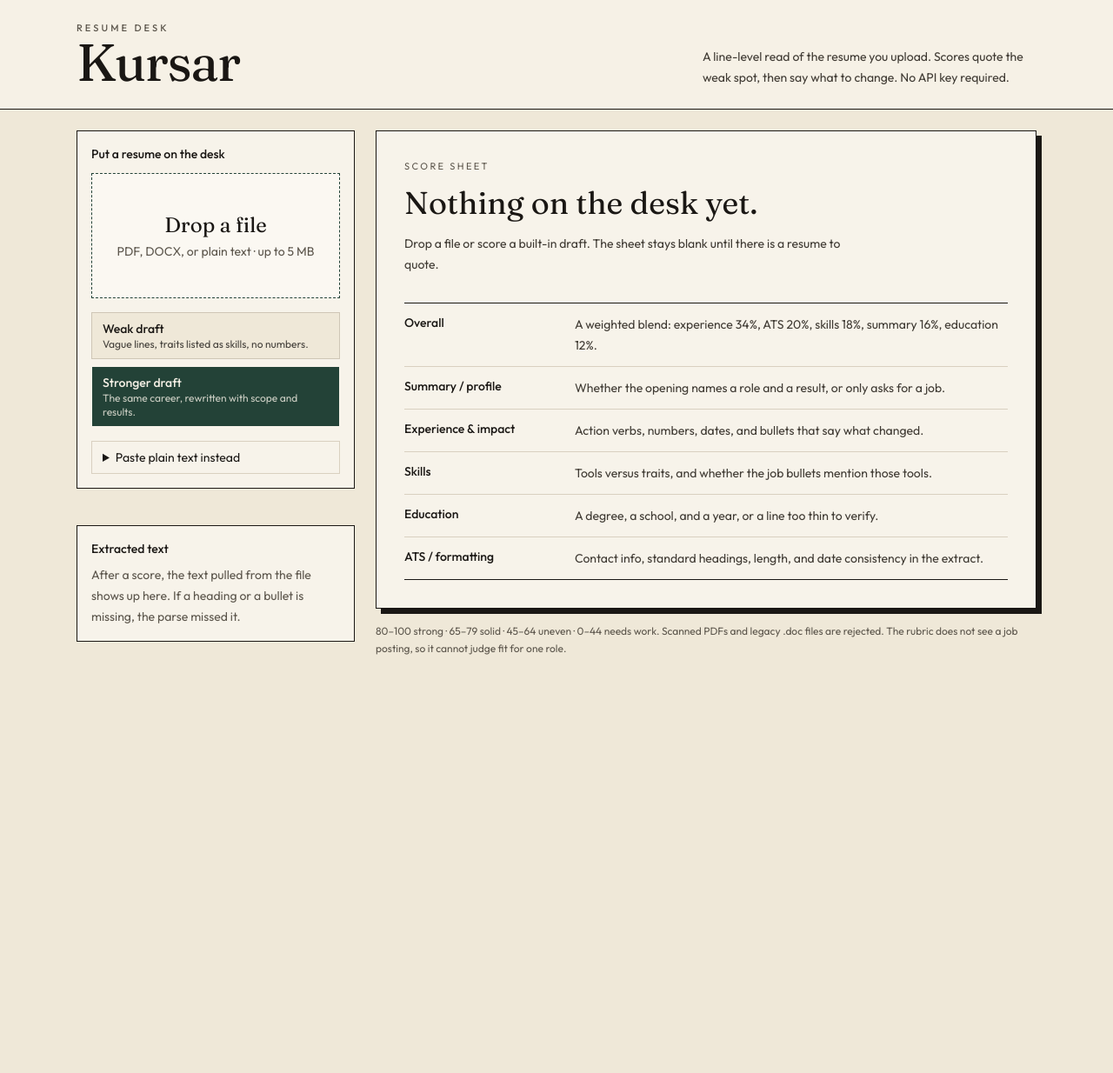
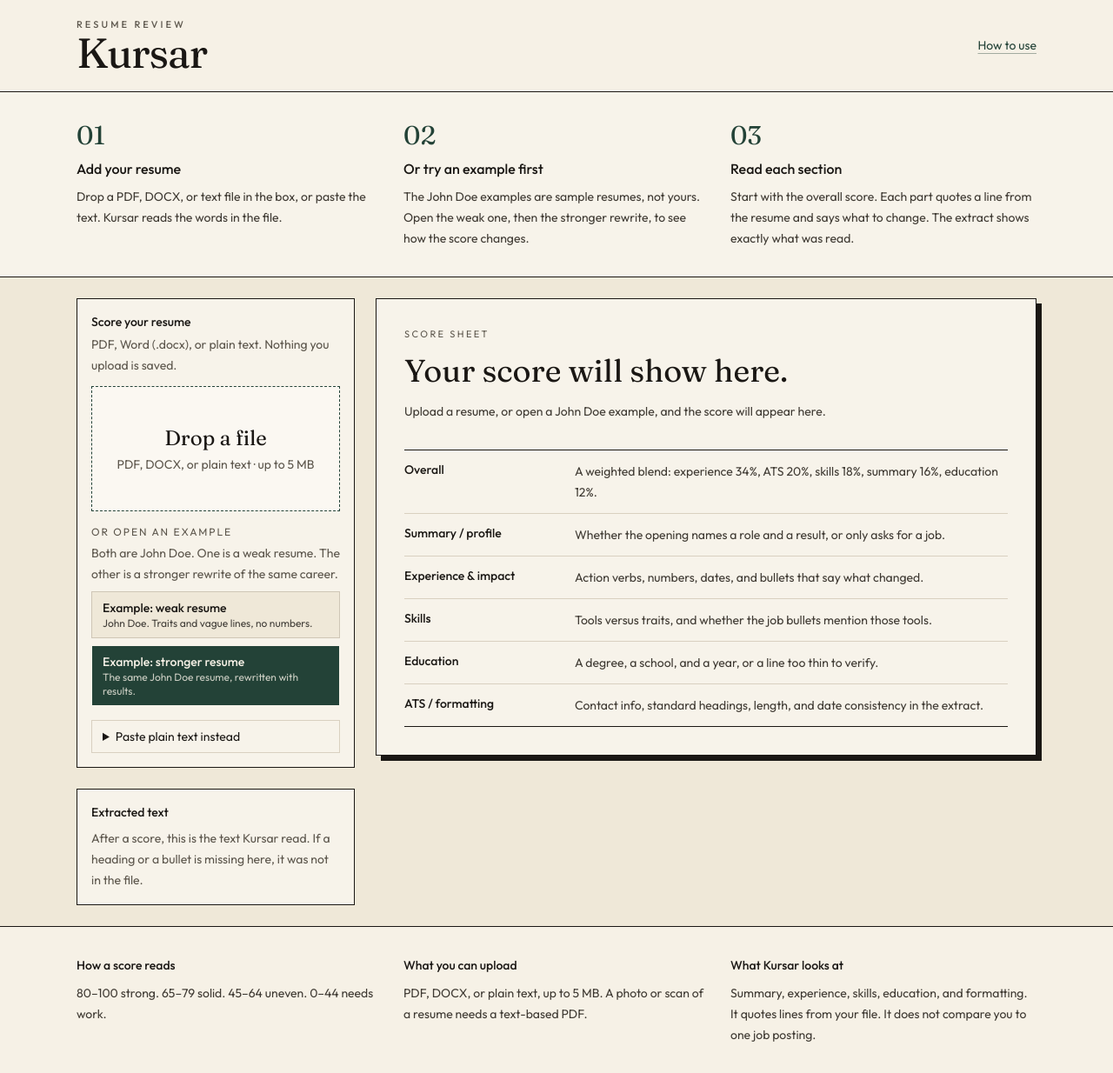
Before and after one commit to sarveshkd/Kursar, a Next.js app: page / in a window 1280 px wide. Shown: the whole page at 87% size. Before the commit the page ends 800 px from the top, so only its background shows below. Built offline with nearby package versions, Linux system fonts and the light colour scheme.

Commit message:
Present Kursar as a site, with John Doe examples.
Remove the header blurb, label the sample resumes as examples, and add a short how-to plus a footer.

Co-authored-by: sarveshkurhade30 <sarveshkurhade30@gmail.com>

```diff
--- a/src/app/layout.tsx
+++ b/src/app/layout.tsx
@@ -15,7 +15,7 @@ const fraunces = Fraunces({
 
 export const metadata: Metadata = {
   title: "Kursar — Resume desk",
-  description: "Score a resume section by section and see the exact lines to rewrite. No API key required.",
+  description: "Upload a resume and see a score for each section, with the exact lines to rewrite.",
 }
 
 export default function RootLayout({ children }: { children: ReactNode }) {
--- a/src/components/extract-panel.tsx
+++ b/src/components/extract-panel.tsx
@@ -6,7 +6,7 @@ export function ExtractPanel({ report }: { report: ScoreReport | null }) {
       <section className="border border-[#1a1714] bg-[#f7f3ea] p-4">
         <h2 className="text-sm font-medium text-[#1a1714]">Extracted text</h2>
         <p className="mt-2 text-sm leading-6 text-[#5c564c]">
-          After a score, the text pulled from the file shows up here. If a heading or a bullet is missing, the parse missed it.
+          After a score, this is the text Kursar read. If a heading or a bullet is missing here, it was not in the file.
         </p>
       </section>
     )
--- a/src/components/review-desk.tsx
+++ b/src/components/review-desk.tsx
@@ -37,7 +37,7 @@ export function ReviewDesk() {
       await receive(response)
     } catch {
       setReport(null)
-      setError("The review could not be completed. Start the dev server and try the file again.")
+      setError("The review could not be completed. Check your connection and try again.")
     } finally {
       setLoading(false)
     }
@@ -67,16 +67,31 @@ export function ReviewDesk() {
   return (
     <div className="min-h-full bg-[#efe8d8] text-[#1a1714]">
       <header className="border-b border-[#1a1714] bg-[#f6f1e6]">
-        <div className="mx-auto flex max-w-6xl flex-col gap-4 px-4 py-6 sm:flex-row sm:items-end sm:justify-between sm:px-6">
+        <div className="mx-auto flex max-w-6xl items-center justify-between px-4 py-5 sm:px-6">
           <div>
-            <p className="text-[11px] font-medium tracking-[0.28em] text-[#5c564c] uppercase">Resume desk</p>
-            <h1 className="font-display text-5xl leading-none tracking-tight sm:text-6xl">Kursar</h1>
+            <p className="text-[11px] font-medium tracking-[0.28em] text-[#5c564c] uppercase">Resume review</p>
+            <h1 className="font-display text-4xl leading-none tracking-tight sm:text-5xl">Kursar</h1>
           </div>
-          <p className="max-w-sm text-sm leading-6 text-[#3f3a33]">
-            A line-level read of the resume you upload. Scores quote the weak spot, then say what to change. No API key required.
-          </p>
+          <a
+            href="#how-to-use"
+            className="text-sm text-[#234237] underline decoration-[#234237]/40 underline-offset-4 hover:decoration-[#234237]"
+          >
+            How to use
+          </a>
         </div>
       </header>
+
+      <section id="how-to-use" className="border-b border-[#1a1714] bg-[#f7f3ea]">
+        <div className="mx-auto grid max-w-6xl gap-6 px-4 py-8 sm:px-6 md:grid-cols-3">
+          {STEPS.map((step) => (
+            <div key={step.number}>
+              <p className="font-display text-3xl text-[#234237]">{step.number}</p>
+              <h2 className="mt-2 text-base font-medium text-[#1a1714]">{step.title}</h2>
+              <p className="mt-2 text-sm leading-6 text-[#3f3a33]">{step.body}</p>
+            </div>
+          ))}
+        </div>
+      </section>
 
       {error ? (
         <div className="mx-auto max-w-6xl px-4 pt-4 sm:px-6">
@@ -89,7 +104,10 @@ export function ReviewDesk() {
       <main className="mx-auto grid max-w-6xl gap-6 px-4 py-6 sm:px-6 lg:grid-cols-[320px_minmax(0,1fr)]">
         <div className="order-1 space-y-4 lg:col-start-1 lg:row-start-1">
           <section className="border border-[#1a1714] bg-[#f7f3ea] p-4">
-            <h2 className="text-sm font-medium">Put a resume on the desk</h2>
+            <h2 className="text-sm font-medium">Score your resume</h2>
+            <p className="mt-1 text-sm leading-6 text-[#5c564c]">
+              PDF, Word (.docx), or plain text. Nothing you upload is saved.
+            </p>
             <label
               className={`mt-3 flex min-h-36 cursor-pointer flex-col items-center justify-center border border-dashed px-4 py-6 text-center ${
                 dragOver ? "border-[#234237] bg-[#e7f0ea]" : "border-[#234237] bg-[#fbf8f2]"
@@ -119,7 +137,11 @@ export function ReviewDesk() {
                 }}
               />
             </label>
-            <div className="mt-4 grid gap-2">
+            <p className="mt-4 text-xs tracking-[0.16em] text-[#5c564c] uppercase">Or open an example</p>
+            <p className="mt-1 text-sm leading-6 text-[#5c564c]">
+              Both are John Doe. One is a weak resume. The other is a stronger rewrite of the same career.
+            </p>
+            <div className="mt-2 grid gap-2">
               {(Object.keys(SAMPLES) as SampleId[]).map((id) => (
                 <Button
                   key={id}
@@ -166,15 +188,48 @@ export function ReviewDesk() {
 
         <div className="order-2 lg:col-start-2 lg:row-start-1 lg:row-span-2">
           <ScoreSheet report={loading ? null : report} loading={loading} onSample={scoreSample} />
-          <p className="mt-4 text-xs leading-5 text-[#5c564c]">
-            80–100 strong · 65–79 solid · 45–64 uneven · 0–44 needs work. Scanned PDFs and legacy .doc files are rejected.
-            The rubric does not see a job posting, so it cannot judge fit for one role.
-          </p>
         </div>
       </main>
+
+      <footer className="border-t border-[#1a1714] bg-[#f6f1e6]">
+        <div className="mx-auto grid max-w-6xl gap-6 px-4 py-8 text-sm leading-6 text-[#3f3a33] sm:px-6 md:grid-cols-3">
+          <div>
+            <p className="font-medium text-[#1a1714]">How a score reads</p>
+            <p className="mt-2">80–100 strong. 65–79 solid. 45–64 uneven. 0–44 needs work.</p>
+          </div>
+          <div>
+            <p className="font-medium text-[#1a1714]">What you can upload</p>
+            <p className="mt-2">PDF, DOCX, or plain text, up to 5 MB. A photo or scan of a resume needs a text-based PDF.</p>
+          </div>
+          <div>
+            <p className="font-medium text-[#1a1714]">What Kursar looks at</p>
+            <p className="mt-2">
+              Summary, experience, skills, education, and formatting. It quotes lines from your file. It does not compare you to one job posting.
+            </p>
+          </div>
+        </div>
+      </footer>
     </div>
   )
 }
+
+const STEPS = [
+  {
+    number: "01",
+    title: "Add your resume",
+    body: "Drop a PDF, DOCX, or text file in the box, or paste the text. Kursar reads the words in the file.",
+  },
+  {
+    number: "02",
+    title: "Or try an example first",
+    body: "The John Doe examples are sample resumes, not yours. Open the weak one, then the stronger rewrite, to see how the score changes.",
+  },
+  {
+    number: "03",
+    title: "Read each section",
+    body: "Start with the overall score. Each part quotes a line from the resume and says what to change. The extract shows exactly what was read.",
+  },
+]
 
 function clientFileError(file: File): string | null {
   if (file.size === 0) return UPLOAD_MESSAGES.empty
--- a/src/components/score-sheet.tsx
+++ b/src/components/score-sheet.tsx
@@ -34,9 +34,9 @@ export function ScoreSheet({
     return (
       <section className="sheet-shadow border border-[#1a1714] bg-[#f7f3ea] p-6 sm:p-8">
         <p className="text-[11px] tracking-[0.22em] text-[#5c564c] uppercase">Score sheet</p>
-        <h2 className="font-display mt-3 text-4xl leading-tight text-[#1a1714]">Nothing on the desk yet.</h2>
+        <h2 className="font-display mt-3 text-4xl leading-tight text-[#1a1714]">Your score will show here.</h2>
         <p className="mt-3 max-w-lg text-sm leading-6 text-[#3f3a33]">
-          Drop a file or score a built-in draft. The sheet stays blank until there is a resume to quote.
+          Upload a resume, or open a John Doe example, and the score will appear here.
         </p>
         <dl className="mt-8 divide-y divide-[#d9d0c0] border-y border-[#1a1714]">
           {BLANK_ROWS.map((row) => (
@@ -78,9 +78,6 @@ export function ScoreSheet({
           </div>
         </div>
         <p className="mt-4 max-w-2xl text-sm leading-6 text-[#3f3a33]">{overall?.reason}</p>
-        <p className="mt-3 text-xs tracking-wide text-[#5c564c] uppercase">
-          {report.engine === "rubric" ? "Local rubric · no API key" : "OpenAI scorer"}
-        </p>
         {report.note ? <p className="mt-2 text-sm text-[#8a5a12]">{report.note}</p> : null}
         {otherSample ? (
           <button
@@ -88,7 +85,7 @@ export function ScoreSheet({
             className="mt-4 text-sm text-[#234237] underline decoration-[#234237]/40 underline-offset-4 hover:decoration-[#234237]"
             onClick={() => onSample(otherSample)}
           >
-            {otherSample === "strong" ? "Compare the stronger draft" : "Compare the weak draft"}
+            {otherSample === "strong" ? "Compare John Doe’s stronger example" : "Compare John Doe’s weak example"}
           </button>
         ) : null}
       </div>
@@ -149,7 +146,7 @@ function PartBlock({ part }: { part: PartScore }) {
 }
 
 function fileTypeLabel(fileType: ScoreReport["extracted"]["fileType"]): string {
-  if (fileType === "sample") return "built-in sample"
+  if (fileType === "sample") return "example resume"
   if (fileType === "pdf") return "PDF"
   if (fileType === "docx") return "DOCX"
   return "plain text"
--- a/src/lib/resume/samples.ts
+++ b/src/lib/resume/samples.ts
@@ -8,7 +8,7 @@ export interface SampleResume {
   text: string
 }
 
-const WEAK_TEXT = `ALEX RIVERA
+const WEAK_TEXT = `JOHN DOE
 Hard worker and team player
 
 Objective
@@ -27,8 +27,8 @@ Education
 College
 `
 
-const STRONG_TEXT = `Alex Rivera
-alex.rivera@email.com | (415) 555-0148 | San Francisco, CA | linkedin.com/in/alexrivera
+const STRONG_TEXT = `John Doe
+john.doe@email.com | (415) 555-0148 | San Francisco, CA | linkedin.com/in/johndoe
 
 Summary
 Customer support lead with 6 years turning high-volume inboxes into measurable retention. Cut repeat contacts 18% at Northwind by rewriting the returns macro set and coaching a team of 11.
@@ -55,16 +55,16 @@ B.A. Communication Studies, San Jose State University, 2018
 export const SAMPLES: Record<SampleId, SampleResume> = {
   weak: {
     id: "weak",
-    filename: "alex-rivera-weak.txt",
-    title: "Weak draft",
-    detail: "Vague lines, traits listed as skills, no numbers.",
+    filename: "john-doe-weak.txt",
+    title: "Example: weak resume",
+    detail: "John Doe. Traits and vague lines, no numbers.",
     text: WEAK_TEXT.trim(),
   },
   strong: {
     id: "strong",
-    filename: "alex-rivera-strong.txt",
-    title: "Stronger draft",
-    detail: "The same career, rewritten with scope and results.",
+    filename: "john-doe-strong.txt",
+    title: "Example: stronger resume",
+    detail: "The same John Doe resume, rewritten with results.",
     text: STRONG_TEXT.trim(),
   },
 }
```
Also changed, not shown: 2 other files (tests, documents, lock files or other folders).
